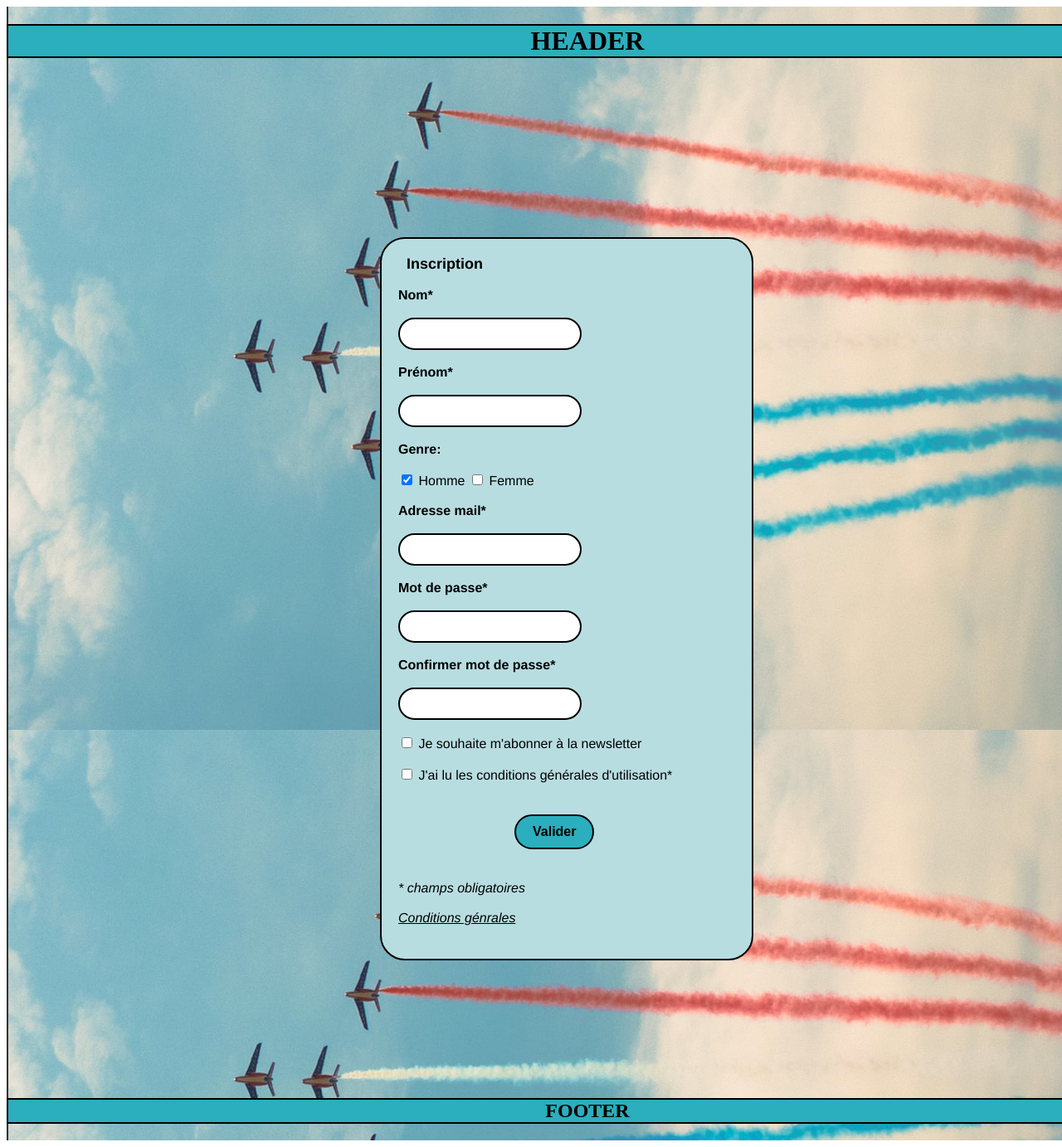
After one commit to Jules-Hardy/allies-site, a PHP site: the page made by site vitrine/page-de-co/page_inscri.html in a window 1280 px wide; the page is wider, and only the part inside the window is pictured. The commit adds this page. Shown: that part at 83% size. Run offline with PHP 8.4, Linux system fonts and the light colour scheme.

Commit message:
FAQ&connexion

```diff
--- a/site vitrine/FAQ/FAQ_site.html
+++ b/site vitrine/FAQ/FAQ_site.html
@@ -11,9 +11,9 @@
 <body>
 	<div id="carte">
     <h1> HEADER </h1>
-
+    <div id="image_stylo">
     <img src="Stylo.jpg" width="80%" height="90%" alt="photo de fond">
-
+	</div>
 
 
 	<div id="q_r">
--- a/site vitrine/page-de-co/Page_de_co.html
+++ b/site vitrine/page-de-co/Page_de_co.html
@@ -15,6 +15,7 @@
 
           <span id="co-co"><strong>Connexion</strong> </span>
 
+          <br>
           <br>
 
           <strong>Adresse mail </strong> <br />
--- a/site vitrine/page-de-co/page_de_co.css
+++ b/site vitrine/page-de-co/page_de_co.css
@@ -13,7 +13,20 @@ p span {
 
 }
 
+#carte3 {
+  margin-top: 120px;
+  margin-right: 500px;
+  margin-bottom: 70px;
+  margin-left: 450px;
+
+  padding-top: 80px;
+  padding-bottom: 80px;
+
+}
+
 .connexion {
+  display: block;
+  height: auto;
   padding: 10px;
   padding-left: 20px;
   padding-top: 20px;
@@ -51,15 +64,12 @@ h1 {
   background-image: url('fond_page.png')
 }
 
-body {
-  background-color: grey;
-}
 
-.bordure_texte {
+
+/*.bordure_texte {
   text-align: left;
-
   border: 1px solid black;
-}
+}*/
 
 input {
   border: 2px solid;
@@ -80,12 +90,14 @@ input {
   border-bottom-right-radius: 30px 30px;
   border-bottom-left-radius: 30px 30px;
   margin-bottom: 20px;
+  margin-top: 20px;
   font-size: medium;
   background-color: #2BAEBD; /*https://htmlcolorcodes.com/fr/*/
   padding-right: 20px;
   padding-left: 20px;
   padding-bottom:10px;
   padding-top: 10px;
+  margin-left: 140px;
 
 }
 
--- /dev/null
+++ b/site vitrine/page-de-co/page_inscri.html
@@ -0,0 +1,98 @@
+<!DOCTYPE html>
+<html>
+<head>
+	<meta charset="utf-8" />
+	<title> Page d'inscription</title>
+	<link rel="stylesheet" href="page_de_co.css" />
+</head>
+
+<body class="body2">
+	<div id="carte">
+      <h1>HEADER</h1>
+
+      <div id="carte3">
+        <p class="connexion">
+
+          <span id="co-co"><strong>Inscription</strong> </span>
+          <br>
+          <br>
+          <strong>Nom* </strong> <br />
+          <br />
+          <input type="text" />
+          <br>
+          <br>
+          <strong>Prénom* </strong> <br />
+          <br />
+          <input type="text" />
+          <br>
+          <br>
+
+
+          <strong>Genre:</strong> <br><br>
+
+
+  			<input type="checkbox" id="Homme" name="Homme" checked>
+  			<label for="Homme">Homme</label>
+
+  			<input type="checkbox" id="Femme" name="Femme">
+ 			<label for="Femme">Femme</label>
+
+
+ 			<br>
+ 			<br>
+
+
+
+
+          <strong>Adresse mail* </strong> <br />
+          <br />
+          <input type="text" />
+          <!-- <span class="bordure_texte">charles-arthur.pacton@eleve.isep.fr</span
+          > --><br />
+          <br />
+          <strong>Mot de passe* </strong> <br />
+          <br />
+          <input type="text" />
+          <!-- <span class="bordure_texte">..........</span> <br /> -->
+          <br />
+          <br>
+          <strong>Confirmer mot de passe* </strong> <br />
+          <br />
+          <input type="text" />
+          <br />
+          <br>
+
+
+
+    		<input type="checkbox" id="subscribeNews" name="subscribe" value=newsletter">
+    		<label for="subscribeNews">Je souhaite m'abonner à la newsletter </label>
+  			<br>
+  			<br>
+
+  			<input type="checkbox" id="subscribeNews" name="subscribe" value=newsletter">
+    		<label for="subscribeNews">J'ai lu les conditions générales d'utilisation*</label>
+  			<br>
+
+  			<br>
+
+    		<!-- <button type="submit">Je m'abonne</button>
+		  <br> -->
+
+
+          <a href=""><button class="but"><strong>Valider</strong></button></a>
+          <br >
+          <br>
+          <i> * champs obligatoires </i>
+          <br>
+          <br>
+          <u><i>Conditions génrales</u></i>
+        </p>
+      </div>
+
+      <h2 id="footer">FOOTER</h2>
+    </div>
+
+
+</body>
+
+</html>
```
Also changed, not shown: site vitrine/FAQ/FAQ_site.css (+10 -4 lines).
